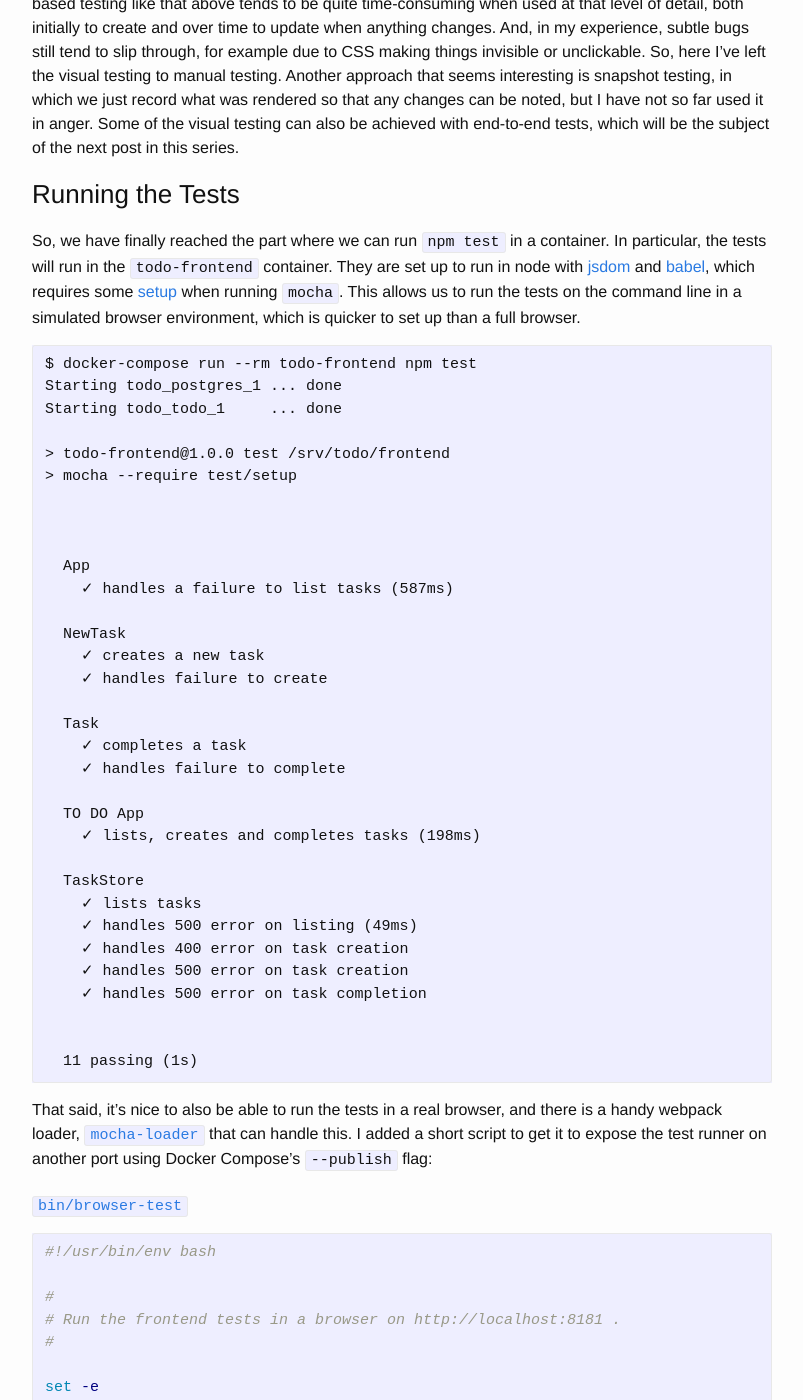
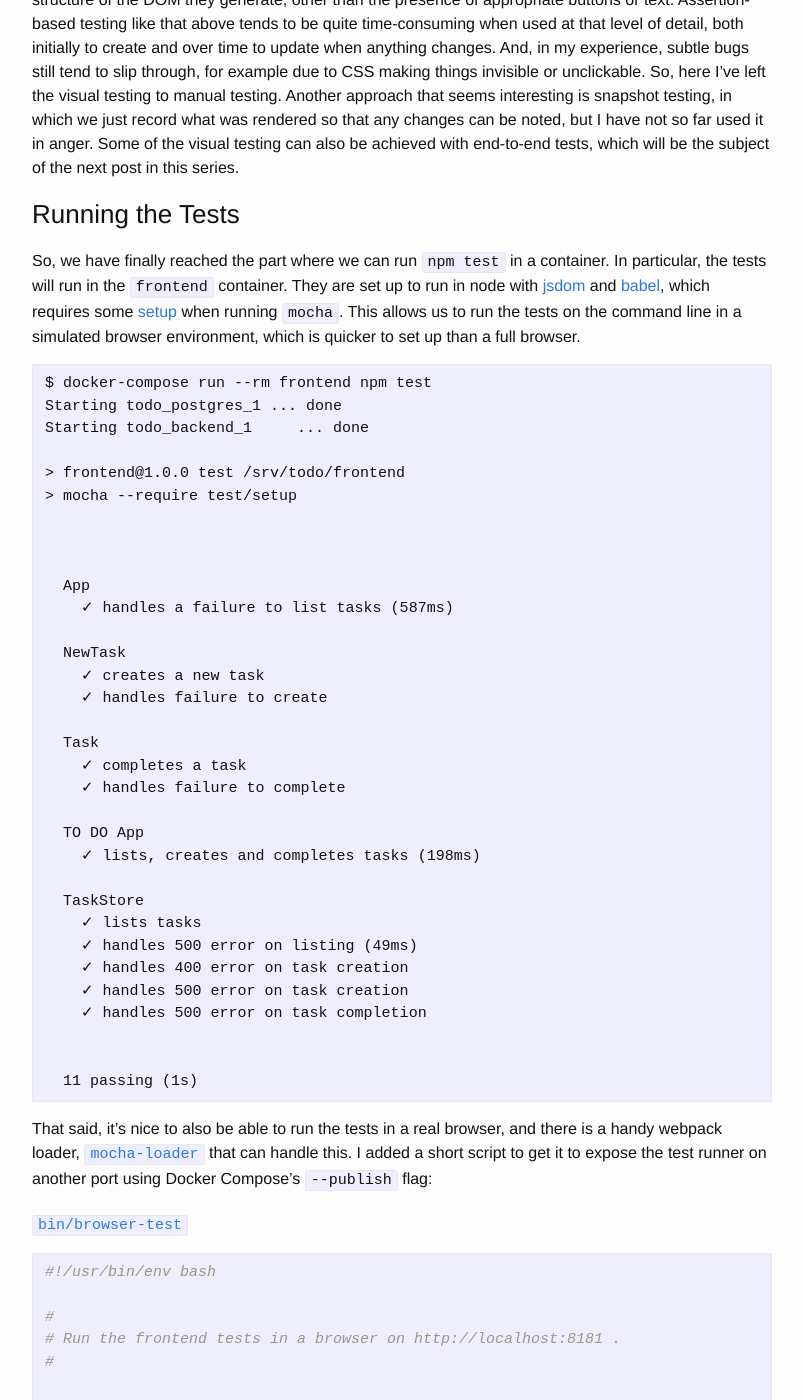
Before and after one commit to jdleesmiller/jdleesmiller.github.io, a Jekyll site: the page built from _posts/2020-01-12-testing-node-docker-compose-frontend.markdown, in a window 1280 px wide and 1400 px high, scrolled down 20541 px. Shown: the whole window, without its empty margins (238-1041 px from the left). Built offline with Jekyll 4.4.1, drawn with Linux system fonts in a browser that asks for light colours; some of the changed text lies outside the part shown.

Commit message:
Rename containers in frontend post

````diff
--- a/_posts/2020-01-12-testing-node-docker-compose-frontend.markdown
+++ b/_posts/2020-01-12-testing-node-docker-compose-frontend.markdown
@@ -398,7 +398,7 @@ The stages are laid out linearly in the file, but it may be easier to follow in
 
 4. The `production` stage copies in the dependencies from the `development-backend` so it can run the backend express application, and it copies the `dist` folder, which is the output of the webpack build, so it can serve the frontend [^cdn].
 
-In development, we won't actually build the production stage, so it's just the `development-backend` and `development-frontend` that we'll need in this post. Those will be referenced in the docker-compose file, which will change from [part 1](/articles/2019/10/19/testing-node-docker-compose-backend.html#docker-composeyml) to the following, with an additional `todo-frontend` service:
+In development, we won't actually build the production stage, so it's just the `development-backend` and `development-frontend` that we'll need in this post. Those will be referenced in the docker-compose file, which will change from [part 1](/articles/2019/10/19/testing-node-docker-compose-backend.html#docker-composeyml) to the following, with an additional `frontend` service:
 
 #### [`docker-compose.yml`](https://github.com/jdleesmiller/todo-demo/blob/todo-frontend/todo/docker-compose.yml)
 
@@ -406,7 +406,7 @@ In development, we won't actually build the production stage, so it's just the `
 version: '3.7'
 
 services:
-  todo:
+  backend:
     build:
       context: .
       target: development-backend
@@ -417,43 +417,45 @@ services:
       PORT: 8080
     volumes:
       - ./backend:/srv/todo/backend
-      - todo_backend_node_modules:/srv/todo/backend/node_modules
+      - backend_node_modules:/srv/todo/backend/node_modules
 
-  todo-frontend:
+  frontend:
     build:
       context: .
       target: development-frontend
     command: npx webpack-dev-server
     depends_on:
-      - todo
+      - backend
     environment:
-      HOST: todo-frontend
+      HOST: frontend
       PORT: 8080
     ports:
       - '8080:8080'
     volumes:
       - ./frontend:/srv/todo/frontend
-      - todo_frontend_node_modules:/srv/todo/frontend/node_modules
+      - frontend_node_modules:/srv/todo/frontend/node_modules
 
   postgres:
     image: postgres:12
+    environment:
+      POSTGRES_HOST_AUTH_METHOD: trust
 
 volumes:
-  todo_backend_node_modules:
-  todo_frontend_node_modules:
+  backend_node_modules:
+  frontend_node_modules:
 ```
 
 Key points are:
 
-1. The name of the Dockerfile stage targeted by the backend `todo` service changed from just `development` to `development-backend`, as discussed above.
+1. The name of the Dockerfile stage targeted by the `backend` service changed from just `development` to `development-backend`, as discussed above.
 
-1. The new `todo-frontend` service runs `webpack-dev-server`. It depends on the backend `todo` service so it can proxy requests for the API back to the backend.
+1. The new `frontend` service runs `webpack-dev-server`. It depends on the `backend` service so it can proxy requests for the API back to the backend.
 
 1. The exposed port `8080` moved from the backend service to the frontend service, so we can view the frontend in the browser.
 
 1. The `node_modules` volume trick described in the [first Docker post](/articles/2019/09/06/lessons-building-node-app-docker.html#the-node_modules-volume-trick) is repeated for the frontend, so there are now two volumes that contain the `node_modules`. I have also changed the paths to reflect the separation into `backend` and `frontend` packages.
 
-Finally, we need the to set up `webpack.config.js` to do the proxying. Here's the relevant part of the webpack config that proxies requests from the browser to the frontend under `/api` through to the backend `todo` service:
+Finally, we need the to set up `webpack.config.js` to do the proxying. Here's the relevant part of the webpack config that proxies requests from the browser to the frontend under `/api` through to the `backend` service:
 
 #### [`frontend/webpack.config.js`](https://github.com/jdleesmiller/todo-demo/blob/todo-frontend/todo/frontend/webpack.config.js)
 
@@ -469,7 +471,7 @@ module.exports = {
     proxy: [
       {
         context: ['/api'],
-        target: `http://todo:${process.env.PORT}`
+        target: `http://backend:${process.env.PORT}`
       }
     ]
   },
@@ -746,14 +748,14 @@ One thing that these component tests don't cover is how things look, or indeed a
 
 ### Running the Tests
 
-So, we have finally reached the part where we can run `npm test` in a container. In particular, the tests will run in the `todo-frontend` container. They are set up to run in node with [jsdom](https://github.com/jsdom/jsdom) and [babel](https://babeljs.io/), which requires some [setup](https://github.com/jdleesmiller/todo-demo/blob/todo-frontend/todo/frontend/test/setup.js) when running `mocha`. This allows us to run the tests on the command line in a simulated browser environment, which is quicker to set up than a full browser.
+So, we have finally reached the part where we can run `npm test` in a container. In particular, the tests will run in the `frontend` container. They are set up to run in node with [jsdom](https://github.com/jsdom/jsdom) and [babel](https://babeljs.io/), which requires some [setup](https://github.com/jdleesmiller/todo-demo/blob/todo-frontend/todo/frontend/test/setup.js) when running `mocha`. This allows us to run the tests on the command line in a simulated browser environment, which is quicker to set up than a full browser.
 
 ```
-$ docker-compose run --rm todo-frontend npm test
+$ docker-compose run --rm frontend npm test
 Starting todo_postgres_1 ... done
-Starting todo_todo_1     ... done
+Starting todo_backend_1     ... done
 
-> todo-frontend@1.0.0 test /srv/todo/frontend
+> frontend@1.0.0 test /srv/todo/frontend
 > mocha --require test/setup
 
 
@@ -785,7 +787,7 @@ Starting todo_todo_1     ... done
 
 That said, it's nice to also be able to run the tests in a real browser, and there is a handy webpack loader, [`mocha-loader`](https://www.npmjs.com/package/mocha-loader) that can handle this. I added a short script to get it to expose the test runner on another port using Docker Compose's `--publish` flag:
 
-#### [`bin/browser-test`](https://github.com/jdleesmiller/todo-demo/blob/master/todo/bin/browser-test)
+#### [`bin/browser-test`](https://github.com/jdleesmiller/todo-demo/blob/todo-frontend/todo/bin/browser-test)
 
 ```sh
 #!/usr/bin/env bash
@@ -796,7 +798,7 @@ That said, it's nice to also be able to run the tests in a real browser, and the
 
 set -e
 
-docker-compose run --rm --publish 8181:8181 todo-frontend \
+docker-compose run --rm --publish 8181:8181 --use-aliases frontend \
   npx webpack-dev-server 'mocha-loader!./test/index.js' \
   --port 8181 --hot --inline --output-filename test.js
 ```
````
